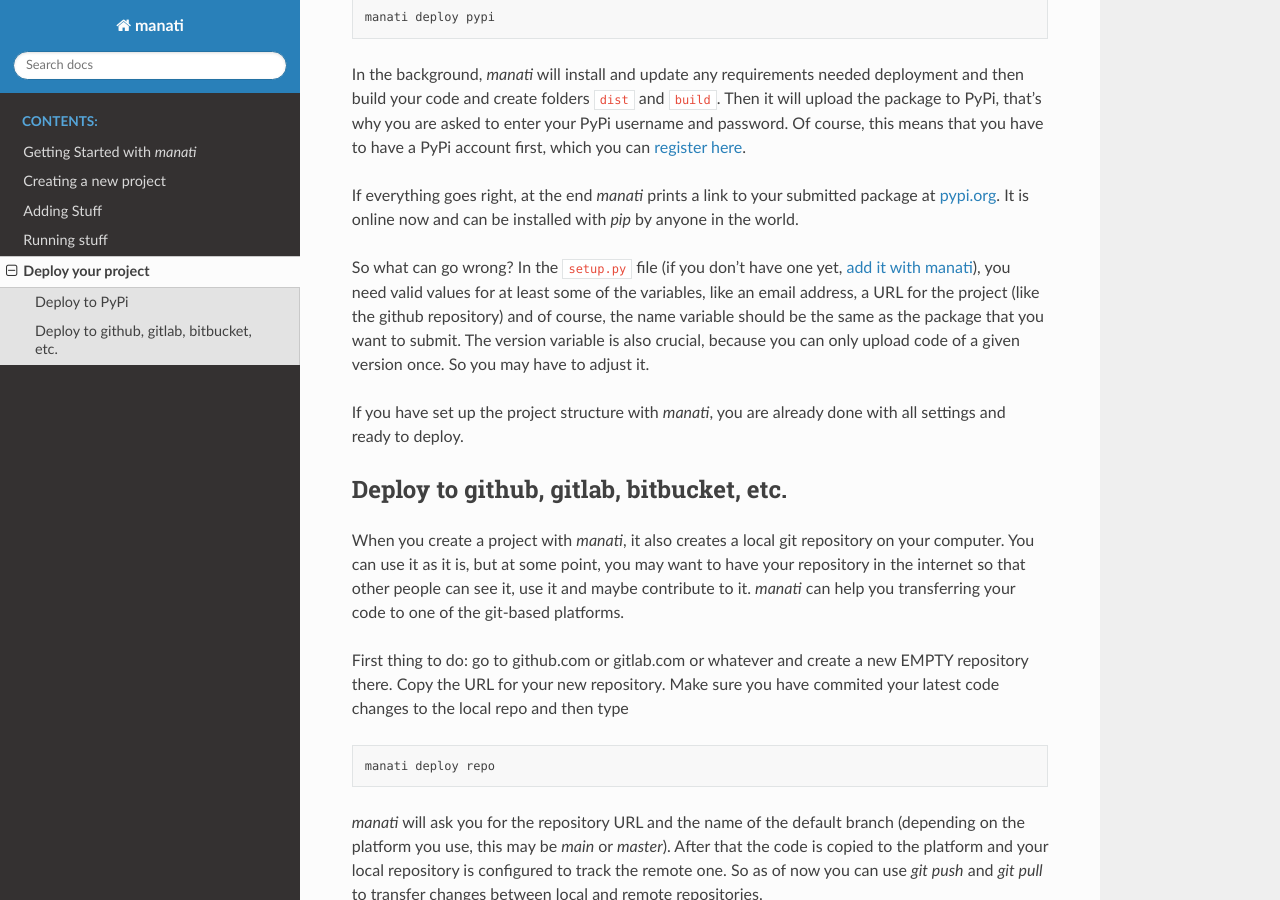
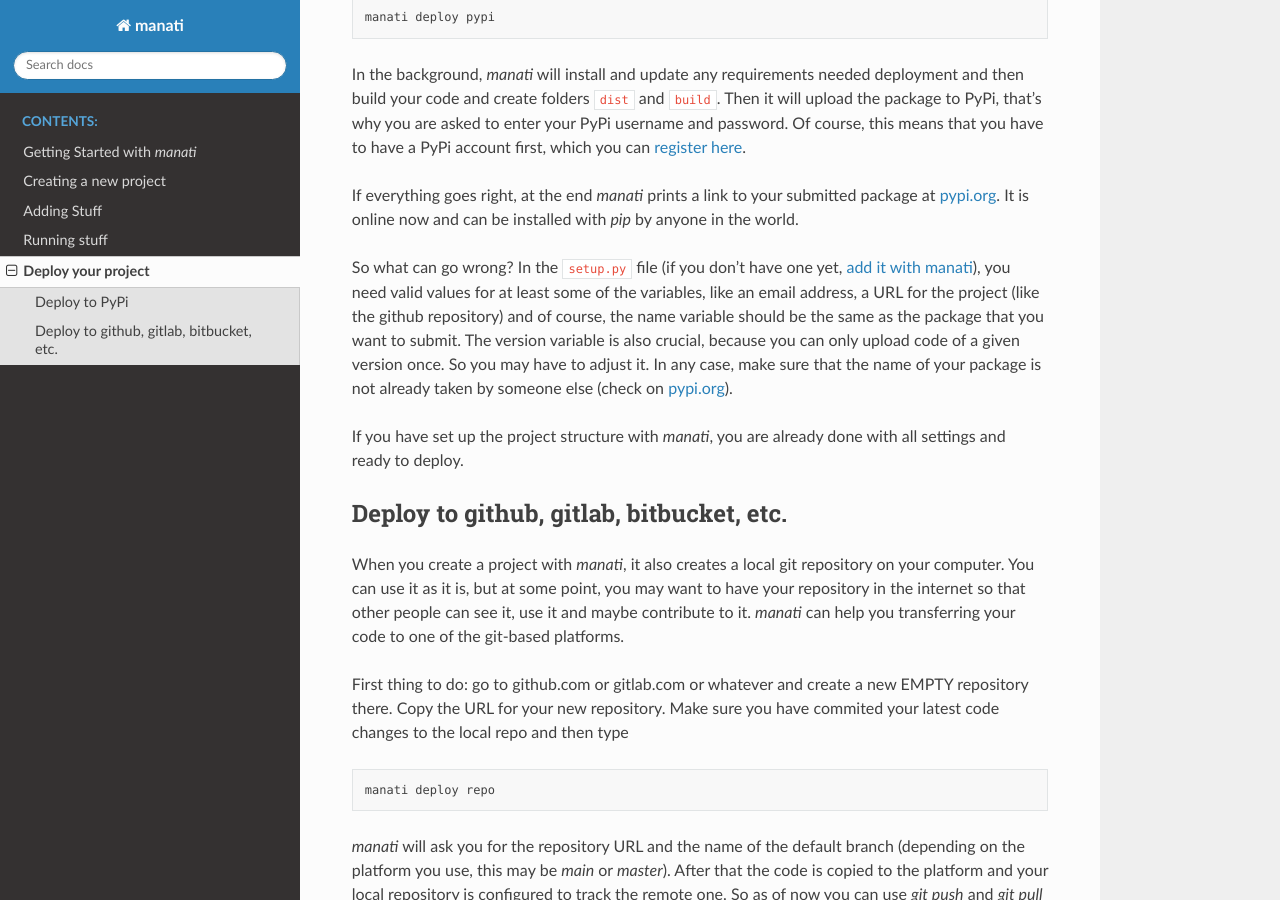
Before and after one commit to maroba/manati, a Sphinx documentation site: the page built from docs/deploy.md, in a window 1280 px wide and 900 px high, scrolled down 607 px. Built offline with Sphinx 7.4.7 and the Read the Docs theme 2.0.0, drawn with Linux system fonts in a browser that asks for light colours.

Commit message:
Some more documentation

```diff
--- a/docs/deploy.md
+++ b/docs/deploy.md
@@ -42,7 +42,8 @@ So what can go wrong? In the `setup.py` file (if you don't have one yet,
 variables, like an email address, a URL for the project (like the github repository) and
 of course, the name variable should be the same as the package that you want to submit.
 The version variable is also crucial, because you can only upload code of a given
-version once. So you may have to adjust it.
+version once. So you may have to adjust it. In any case, make sure that the name
+of your package is not already taken by someone else (check on [pypi.org](https://pypi.org)).
 
 If you have set up the project structure
 with *manati*, you are already done with all settings and ready to deploy.
```
